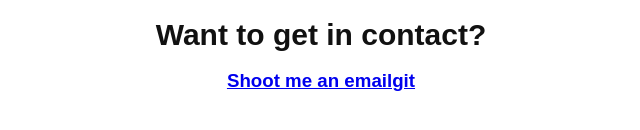
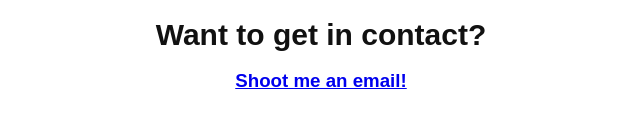
Before and after one commit to riobotic/Reymar.io, a website: page index.html in a window 1280 px wide. Shown: the part 2704-2834 px from the top of the page, 319-959 px from the left. Drawn offline with Linux system fonts and the light colour scheme; a web font is replaced by a local one.

Commit message:
correcting errors

```diff
--- a/index.html
+++ b/index.html
@@ -99,7 +99,7 @@
     <div class="heading">
       <h2>Want to get in contact?</h2>
       <br>
-      <h1><a href="mailto:reymar0926@gmail.com">Shoot me an emailgit </a></h1>
+      <h1><a href="mailto:reymar0926@gmail.com">Shoot me an email!</a></h1>
     </div>
   </section>
   <script type="text/JavaScript">
```
